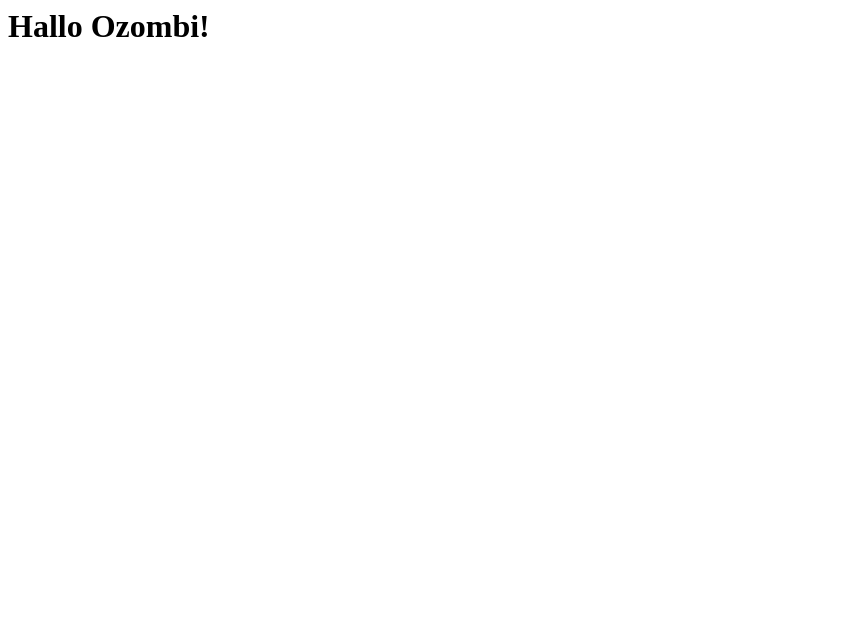
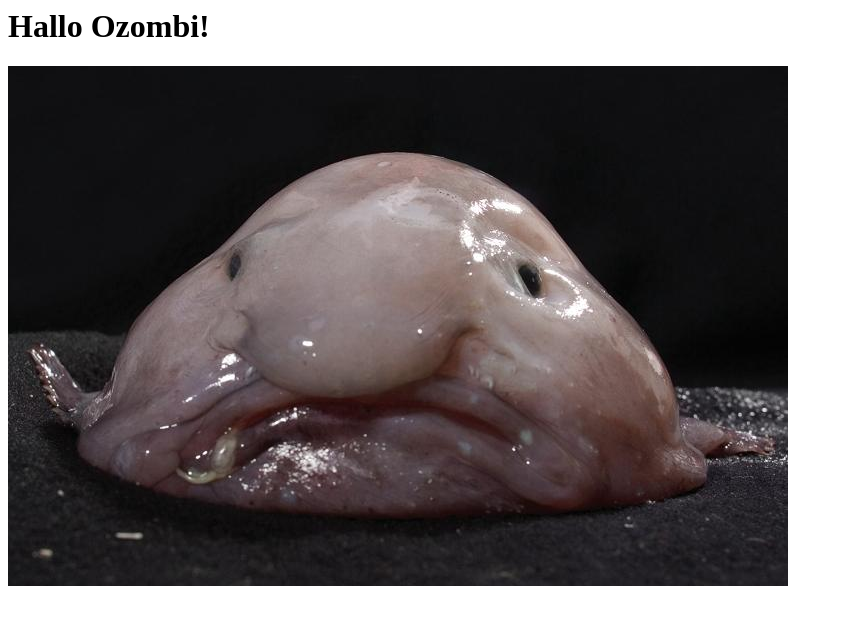
Before and after one commit to Ozombi/test, a plain HTML site: page index.html in a window 1280 px wide. Shown: the whole page, without its empty margins (0-843 px from the left). Drawn offline with Linux system fonts and the light colour scheme.

Commit message:
Add files via upload

```diff
--- a/index.html
+++ b/index.html
@@ -3,7 +3,10 @@
 <head></head>
 
 <body>
+    <!-- https://ozombi.github.io/test/ -->
     <h1>Hallo Ozombi!</h1>
+
+    <img src="images/blobfish.jpeg" />
 
 
 </body>
```
